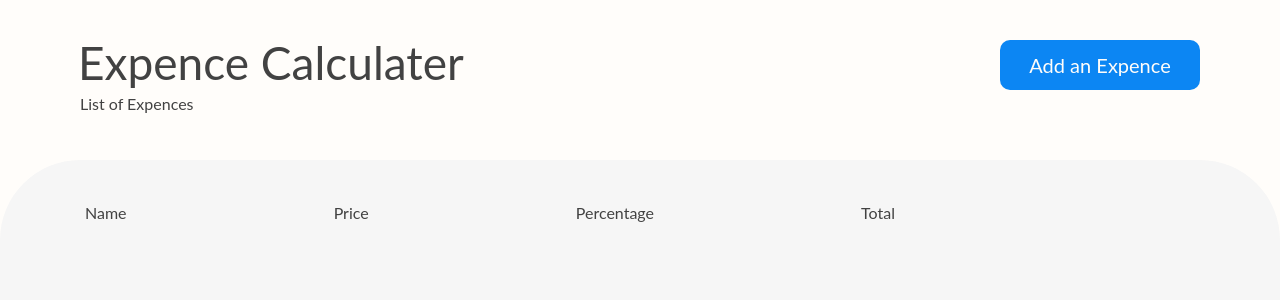
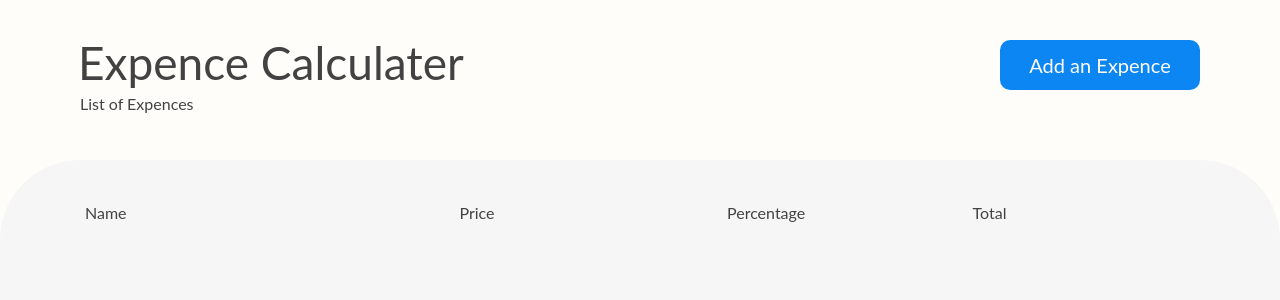
Before and after one commit to bircankut/expense-calculator, a React (Vite) app: page / in a window 1280 px wide. Shown: the top 300 px of the page. Built offline with nearby package versions, Linux system fonts and the light colour scheme.

Commit message:
feat: added wideness params to headers

```diff
--- a/src/components/list-header-box/list-header-box.module.css
+++ b/src/components/list-header-box/list-header-box.module.css
@@ -1,7 +1,5 @@
 .headersBox {
     display: flex;
     flex-direction: row;
-    justify-content: space-between;
-    align-items: center;
-    padding-right: 300px;
+    padding-right: 50px;
 }
--- a/src/components/list-header-box/list-header-box.tsx
+++ b/src/components/list-header-box/list-header-box.tsx
@@ -8,10 +8,10 @@ interface ListHeaderBoxProps {
 
 const  ListHeaderBox: FC< ListHeaderBoxProps> = ({}) => {
   return <div className={`${style.headersBox} fontLato colorDarkGrey`}>
-    <ExpenceValueHeaders> Name </ExpenceValueHeaders>
-    <ExpenceValueHeaders> Price </ExpenceValueHeaders>
-    <ExpenceValueHeaders> Percentage </ExpenceValueHeaders>
-    <ExpenceValueHeaders> Total </ExpenceValueHeaders>
+    <ExpenceValueHeaders wideness={'35%'}> Name </ExpenceValueHeaders>
+    <ExpenceValueHeaders wideness={'25%'}> Price </ExpenceValueHeaders>
+    <ExpenceValueHeaders wideness={'10%'}> Percentage </ExpenceValueHeaders>
+    <ExpenceValueHeaders wideness={'30%'}> Total </ExpenceValueHeaders>
   </div>
 }
 
```
